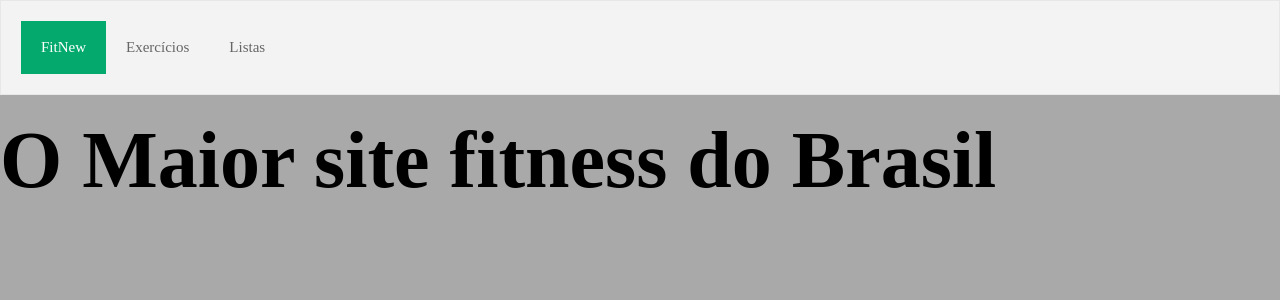
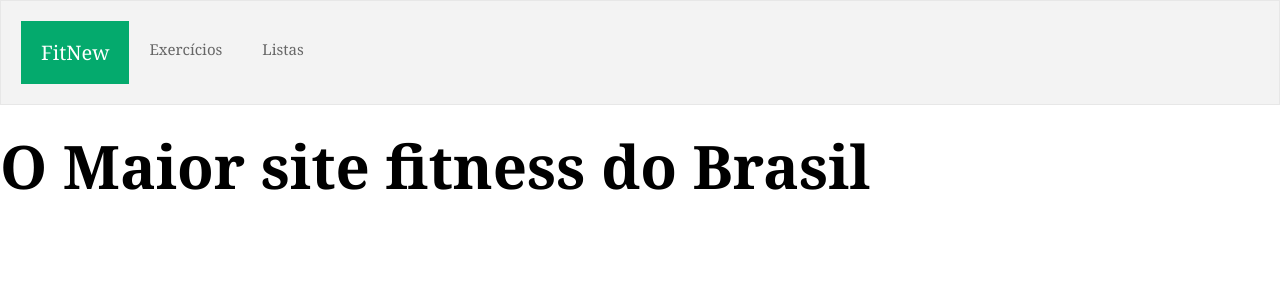
Before and after one commit to Lucas-Espindola-dev/FitNew, a Django app: page /fitnew/home/ in a window 1280 px wide. Shown: the top 300 px of the page. Run offline with Django 5.2, Linux system fonts and the light colour scheme; parts of the project's set-up code (start-up, migrations or seed data) failed here and were passed over.

Commit message:
Changing Structure

```diff
--- a/fitnew/static/css/styles.css
+++ b/fitnew/static/css/styles.css
@@ -10,8 +10,9 @@ font-size: 62.5%;
 
 body{
 font-size:1.6 rem;
-background: #A9A9A9;
-color: 	#000000
+background: #FFFFFF;
+color: 	#000000;
+font-family: Georgia, serif;
 }
 
 .topnav {
@@ -43,6 +44,7 @@ li {
 .topnav-main-item {
     color: white;
   background-color: #04AA6D;
+  font-size: 2rem;
 }
 
 .main-content-container{
@@ -50,5 +52,5 @@ li {
 }
 
 .main-home-title{
-    font-size: 40px;
+    font-size: 30px;
 }
```
